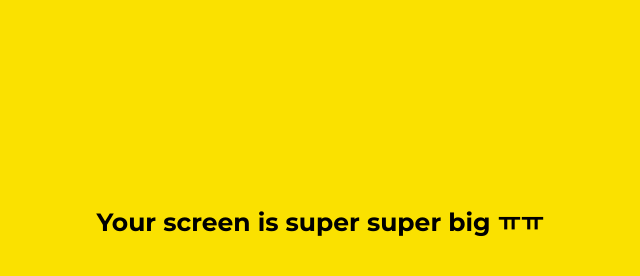
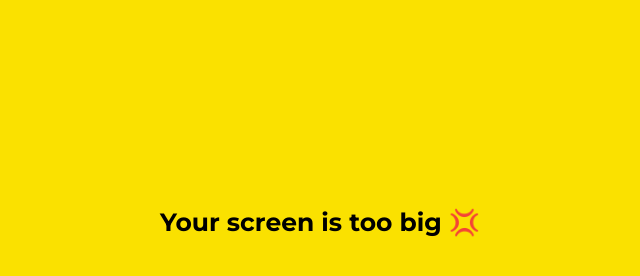
Before and after one commit to Hyeongseoplee/kakao-clone-coding__2021, a plain HTML site: page friends.html in a window 1280 px wide. Shown: the part 178-454 px from the top of the page, without its empty margins (320-960 px from the left). Drawn offline with Linux system fonts and the light colour scheme.

Commit message:
super x2 -> too, 💢

```diff
--- a/friends.html
+++ b/friends.html
@@ -89,7 +89,7 @@
 
     <div class="splash-screen"><i class="fa fa-comment fa-7x"></i></div>
 
-    <div class="mediaQuery">Your screen is super super big ㅠㅠ</div>
+    <div class="mediaQuery">Your screen is too big 💢</div>
 
     <nav class="nav">
       <ul class="nav__list">
```
